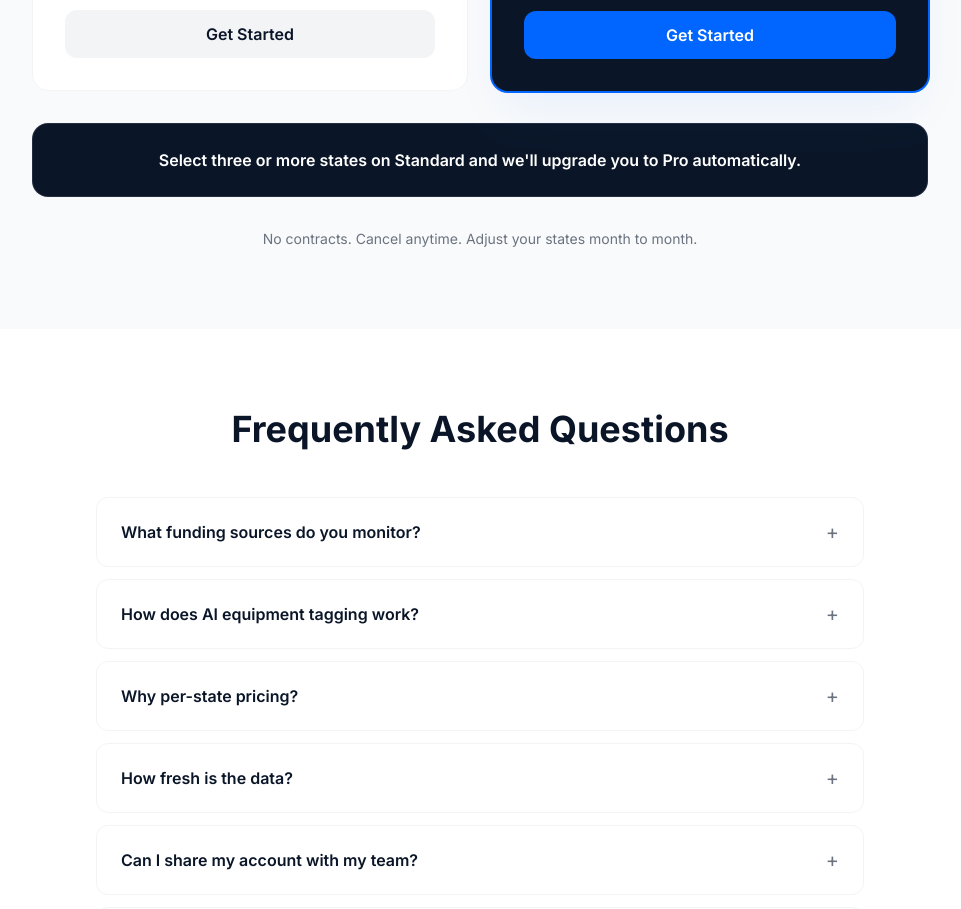
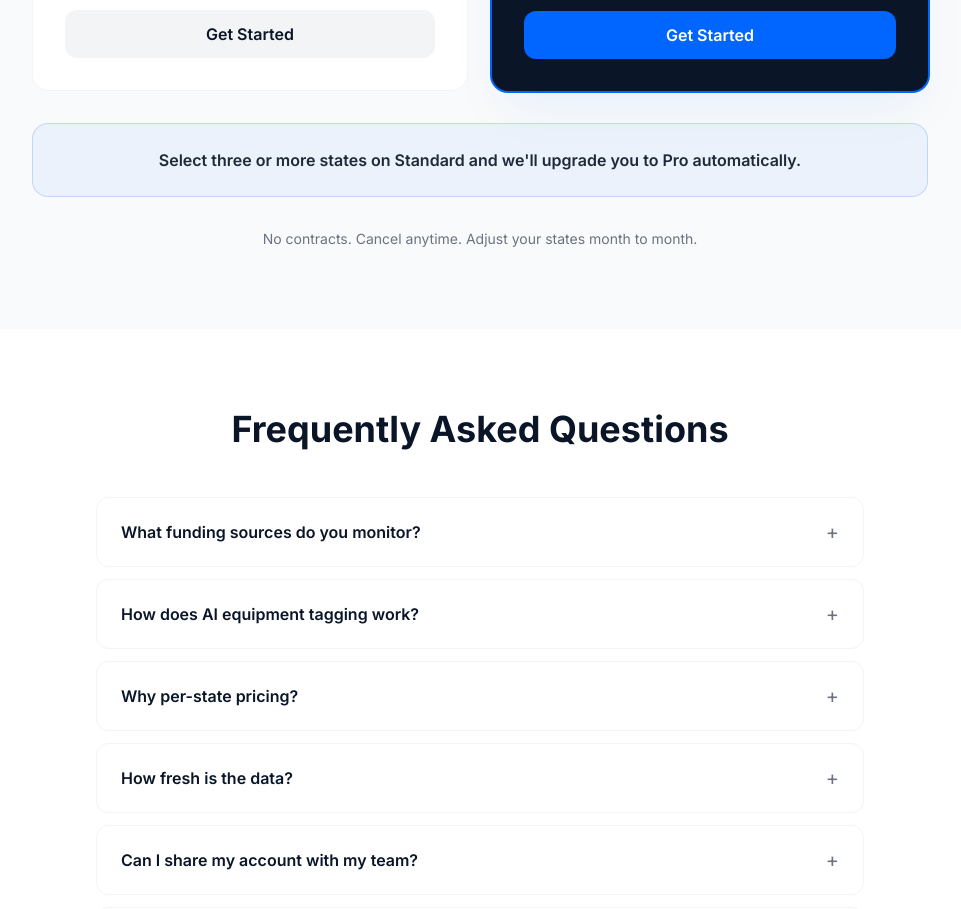
Before and after one commit to lableadmanager-bit/lableadspro-website, a Next.js app: page / in a window 1280 px wide. Shown: the part 4380-5289 px from the top of the page, without its empty margins (160-1121 px from the left). Built offline with nearby package versions, Linux system fonts and the light colour scheme.

Commit message:
fix: pricing banner — light green tint instead of dark box

```diff
--- a/src/components/Pricing.tsx
+++ b/src/components/Pricing.tsx
@@ -113,8 +113,8 @@ export default function Pricing() {
           ))}
         </div>
 
-        <div className="mt-8 max-w-4xl mx-auto bg-[var(--color-dark)] rounded-2xl p-6 text-center border border-white/10">
-          <p className="text-white text-base font-semibold">
+        <div className="mt-8 max-w-4xl mx-auto bg-[var(--color-brand)]/5 rounded-2xl p-6 text-center border border-[var(--color-brand)]/20">
+          <p className="text-[var(--color-gray-800)] text-base font-semibold">
             Select three or more states on Standard and we&apos;ll upgrade you to Pro automatically.
           </p>
         </div>
```
